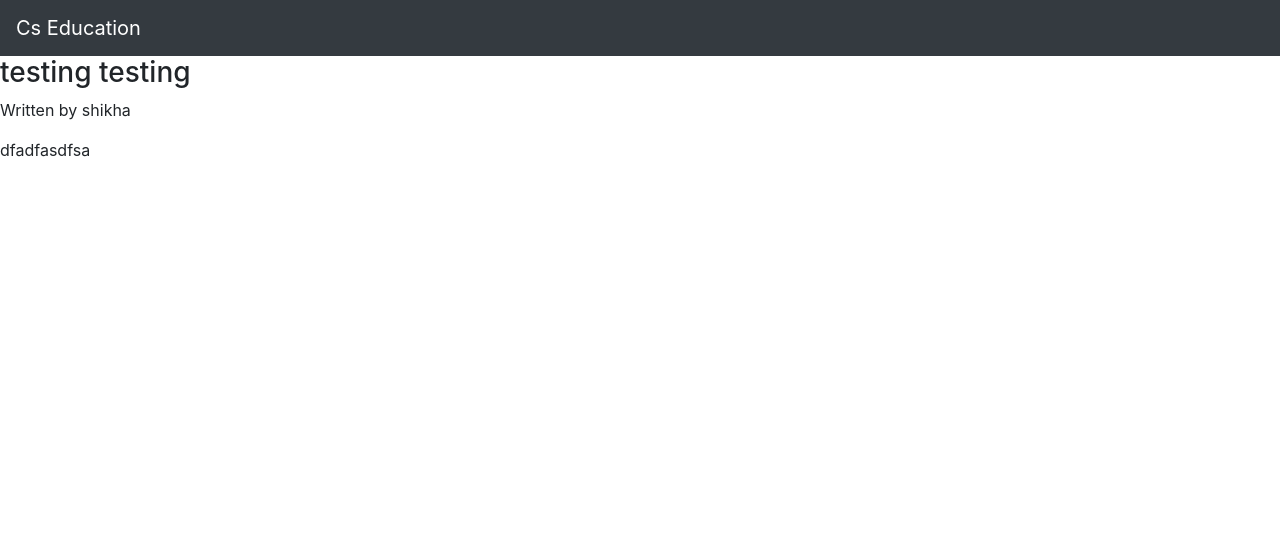
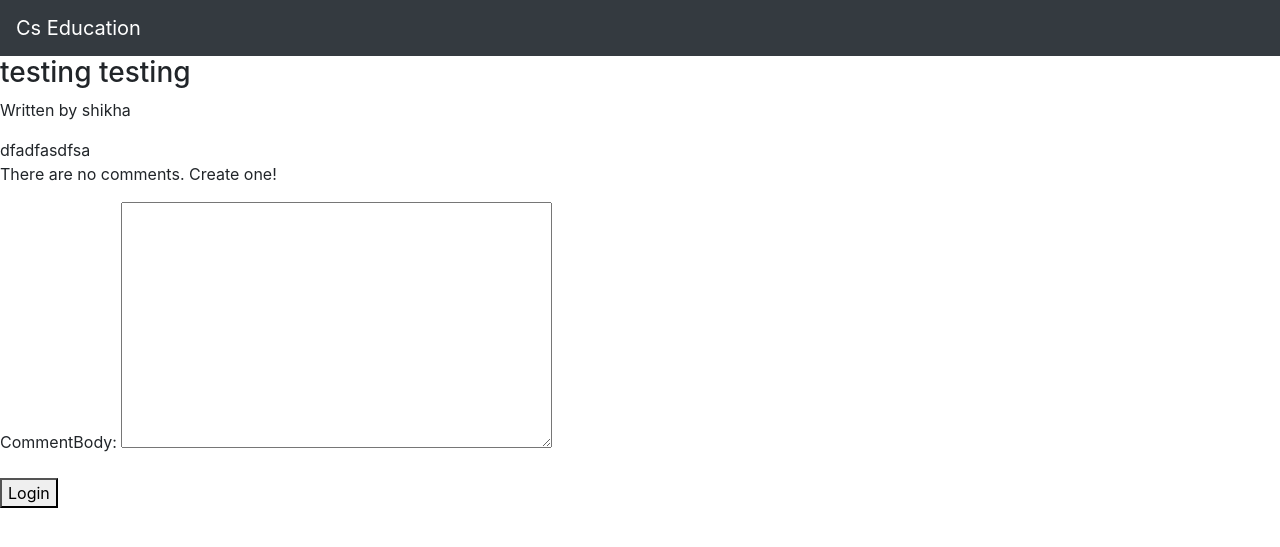
Before and after one commit to the14oat/Sawantcs396, a Django app: page /posts/2/ in a window 1280 px wide. Shown: the top 547 px of the page. Run offline with Django 4.2, Linux system fonts and the light colour scheme; data comes from the database, SQL or seed files in the repository; both versions use the stored data as it was after the commit.

Commit message:
Posts can be commented on, and viewed on their individual page.

```diff
--- a/lms/admin.py
+++ b/lms/admin.py
@@ -1,8 +1,9 @@
 from django.contrib import admin
 from django.contrib.auth.admin import UserAdmin
-from .models import Profile, Post
+from .models import *
 
 # Register your models here.
 
 admin.site.register(Profile, UserAdmin)
 admin.site.register(Post)
+admin.site.register(PostComment)
--- a/lms/forms.py
+++ b/lms/forms.py
@@ -13,3 +13,8 @@ class CreatePostForm(forms.ModelForm):
     class Meta:
         model = Post
         fields = ['title', 'postBody']
+
+class CreatePostCommentForm(forms.ModelForm):
+    class Meta:
+        model = PostComment
+        fields = ['commentBody']
--- a/lms/models.py
+++ b/lms/models.py
@@ -15,3 +15,13 @@ class Post(models.Model):
 
     # Foreign Keys
     author = models.ForeignKey(Profile, on_delete=models.CASCADE)
+
+class PostComment(models.Model):
+    # Model Attributes
+    commentBody = models.TextField()
+    created_date = models.DateTimeField(auto_now_add=True)
+    updated_date = models.DateTimeField(auto_now=True)
+
+    # Foreign Keys
+    author = models.ForeignKey(Profile, on_delete=models.CASCADE)
+    post = models.ForeignKey(Post, related_name="comments", on_delete=models.CASCADE)
--- a/lms/urls.py
+++ b/lms/urls.py
@@ -6,5 +6,6 @@ urlpatterns = [
     path("", views.index, name="index"),
     path('accounts/', include("django.contrib.auth.urls")),
     path("posts/create/", views.create_post, name="create_post"),
-    path("posts/<int:post_id>/", views.view_post, name="view_post")
+    path("posts/<int:post_id>/", views.view_post, name="view_post"),
+    path("posts/<int:post_id>/comment/", views.create_post_comment, name="create_post_comment")
 ]
--- a/lms/views.py
+++ b/lms/views.py
@@ -53,9 +53,35 @@ def create_post(request):
 def view_post(request, post_id):
 
     post = Post.objects.get(id=post_id)
+    comments = PostComment.objects.filter(post=post_id)
+
+    createPostCommentForm = CreatePostCommentForm()
 
     context = {
-        "post": post
+        "post": post,
+        "comments": comments,
+        "form": createPostCommentForm
     }
 
     return render(request, "pages/posts/view_post.html", context)
+
+# ======================
+# cslearning.com/posts/1
+# ======================
+
+def create_post_comment(request, post_id):
+    if request.method == "POST":
+
+        post = Post.objects.get(id=post_id)
+        form = CreatePostCommentForm(request.POST)
+
+        if form.is_valid():
+            author = request.user
+
+            created_comment = form.save(commit=False)
+            created_comment.author = author
+            created_comment.post = post
+
+            created_comment.save()
+
+            return redirect("view_post", post_id)
--- a/templates/pages/posts/view_post.html
+++ b/templates/pages/posts/view_post.html
@@ -12,4 +12,27 @@
     </section>
 </section>
 
+{% if comments %}
+<section class="comments">
+    {% for comment in comments %}
+    <section class="comment">
+        <section class="comment-header">
+            <h3>{{comment.author}}</h3>
+        </section>
+        <section class="comment-body">
+            <p>{{comment.commentBody}}</p>
+        </section>
+    </section>
+    {% endfor %}
+</section>
+{% else %}
+<p>There are no comments. Create one!</p>
+{% endif %}
+
+<form class="form" action="{% url 'create_post_comment' post_id=post.id %}" method="post">
+    {% csrf_token %}
+    {{ form.as_p }}
+    <button type="submit">Login</button>
+</form>
+
 {% endblock content %}
```
Also changed, not shown: templates/registration/login.html (+2 -6 lines), db.sqlite3, lms/migrations/0003_postcomment.py (added).
